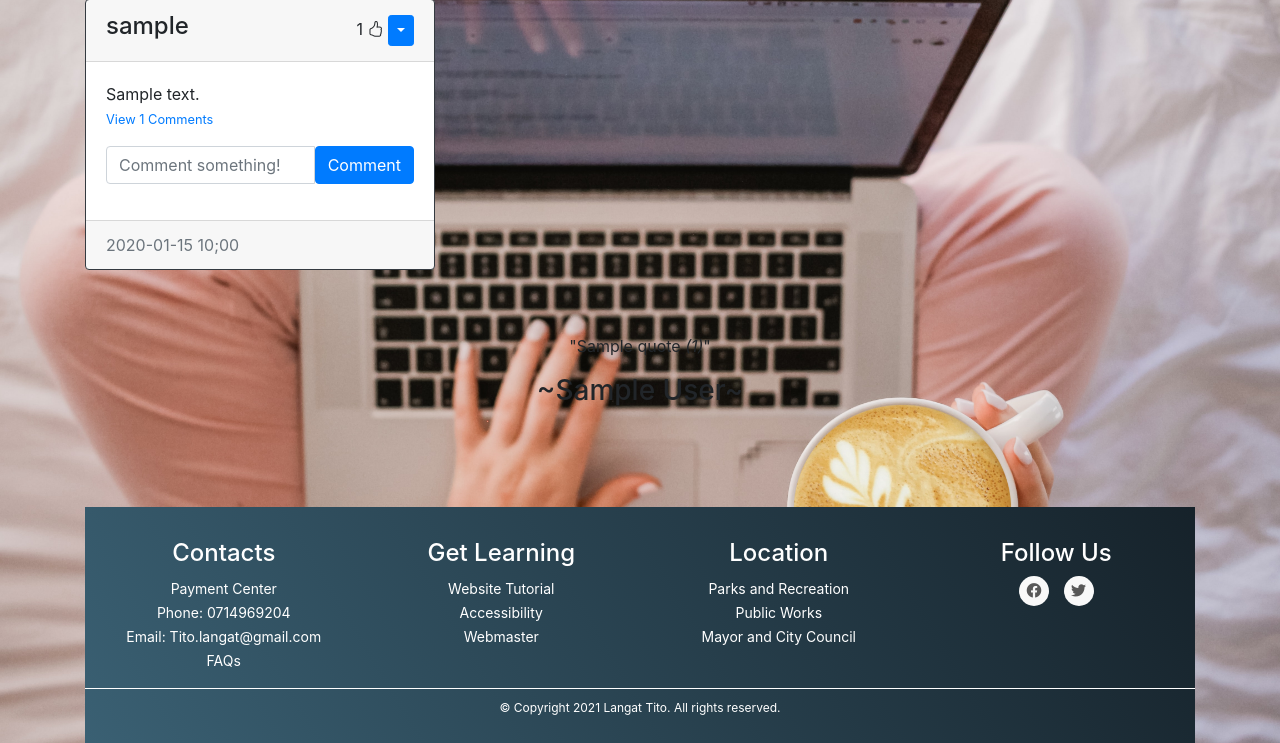
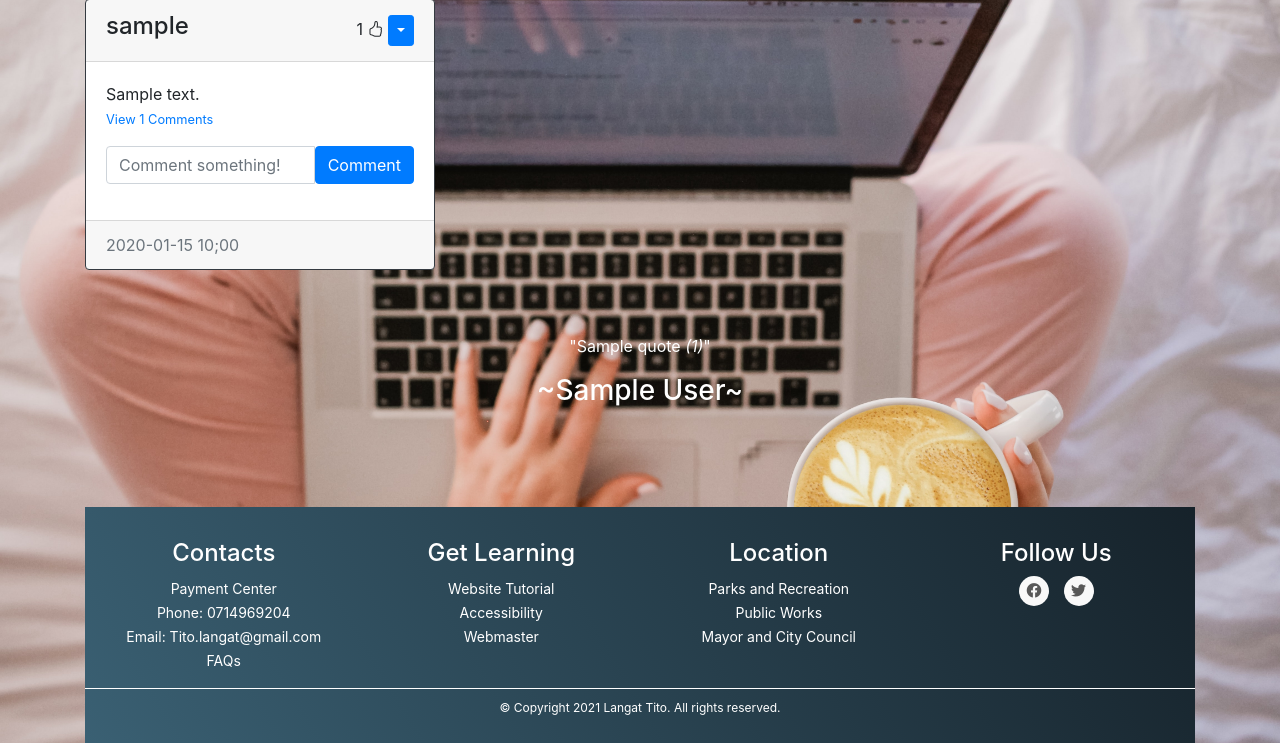
Before and after one commit to Tito-74/Blog-App, a Flask app: template app/templates/index.html in a window 1280 px wide. Shown: the part 169-912 px from the top of the page. Run offline with Flask 2, Linux system fonts and the light colour scheme; tables that the repository leaves empty hold one stand-in row (values such as "Sample post"); the template is opened without the code that fills it: values that come from a table or form of the project are taken from there, most other values are stand-ins (such as "Sample title", 1, 10 or a date in 2020); some libraries are stand-ins or nearby versions.

Commit message:
adding text color

```diff
--- a/app/templates/index.html
+++ b/app/templates/index.html
@@ -207,7 +207,7 @@ ul.social-network li {
 </div>
 </div>
 {% block footer %}
-<div style="text-align:center">
+<div style="text-align:center; color:white">
   <div class="quote">
     <p>"{{quotes.quote}} <em>({{quotes.id}})</em>"</p>
     <h3>~{{quotes.author}}~</h3>
```
